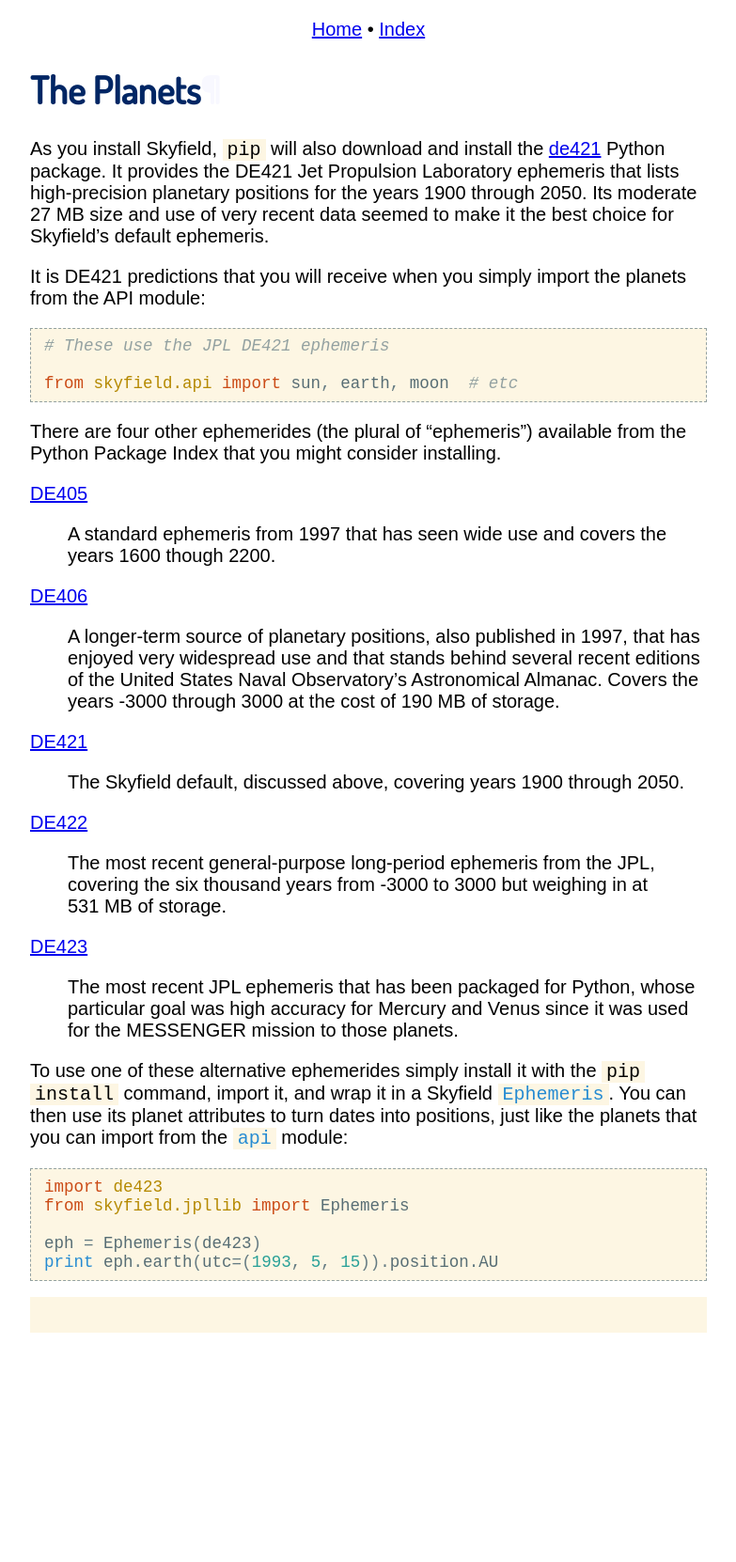
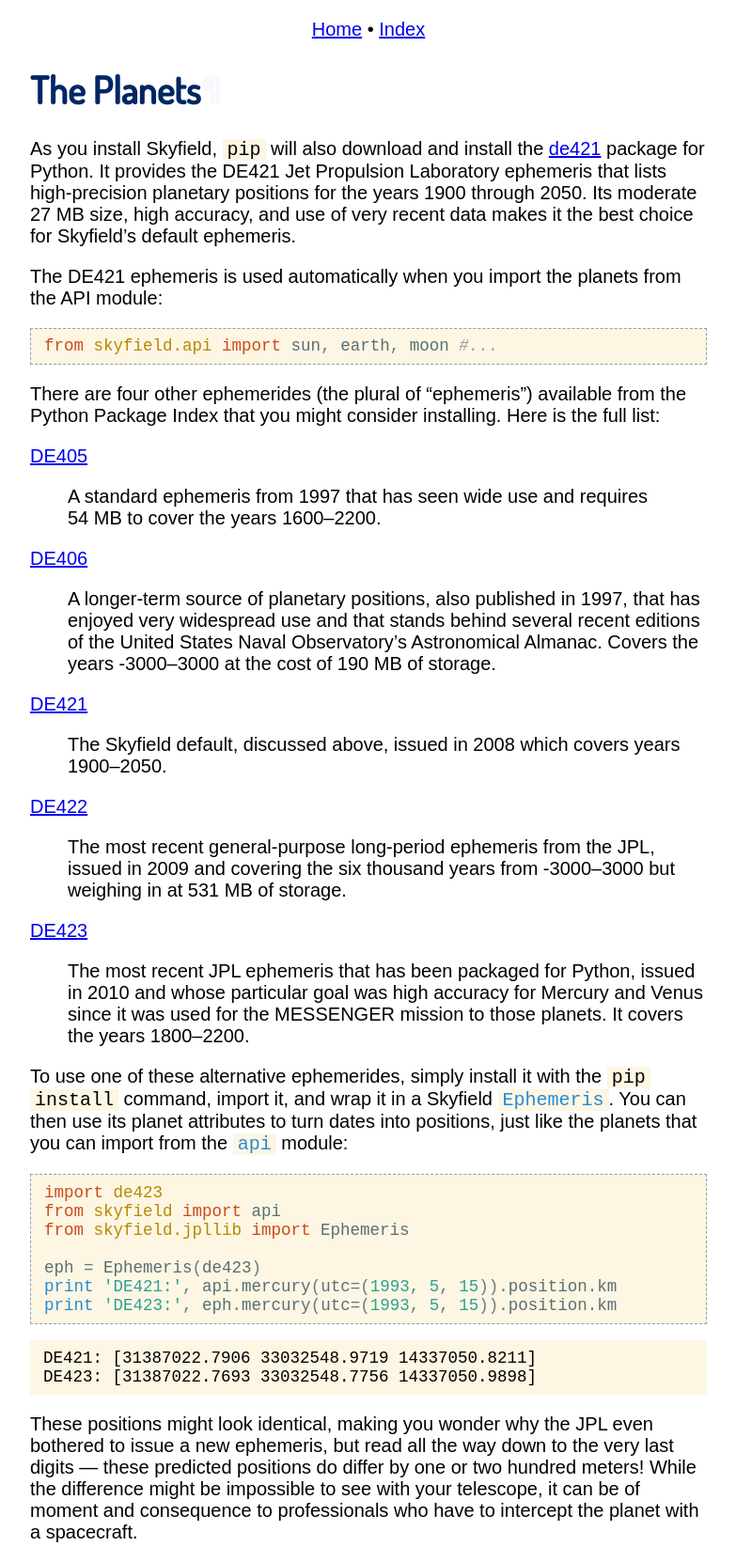
Before and after one commit to skyfielders/python-skyfield, a Sphinx documentation site: the page built from skyfield/documentation/planets.rst, in a window 1280 px wide. Shown: the whole page at 94% size, without its empty margins (248-1031 px from the left). Built offline with Sphinx 7.4.7, drawn with Linux system fonts in a browser that asks for light colours; before the commit the page ends 1435 px from its top, so only the background shows below that.

Commit message:
Show example of DE421 versus DE423

```diff
--- a/skyfield/documentation/planets.rst
+++ b/skyfield/documentation/planets.rst
@@ -3,66 +3,87 @@
  The Planets
 =============
 
+.. currentmodule:: skyfield.api
+
 As you install Skyfield,
 ``pip`` will also download and install
-the `de421 <https://pypi.python.org/pypi/de421>`_ Python package.
+the `de421 <https://pypi.python.org/pypi/de421>`_ package for Python.
 It provides the DE421 Jet Propulsion Laboratory ephemeris
 that lists high-precision planetary positions
 for the years 1900 through 2050.
-Its moderate 27 MB size and use of very recent data
-seemed to make it the best choice for Skyfield’s default ephemeris.
+Its moderate 27 MB size, high accuracy, and use of very recent data
+makes it the best choice for Skyfield’s default ephemeris.
 
-It is DE421 predictions that you will receive
-when you simply import the planets from the API module:
+The DE421 ephemeris is used automatically
+when you import the planets from the API module:
 
 .. testcode::
 
-    # These use the JPL DE421 ephemeris
-
-    from skyfield.api import sun, earth, moon  # etc
+    from skyfield.api import sun, earth, moon #...
 
 There are four other ephemerides (the plural of “ephemeris”)
 available from the Python Package Index
 that you might consider installing.
+Here is the full list:
 
 `DE405 <https://pypi.python.org/pypi/de405>`_
   A standard ephemeris from 1997 that has seen wide use
-  and covers the years 1600 though 2200.
+  and requires 54 MB to cover the years 1600–2200.
 
 `DE406 <https://pypi.python.org/pypi/de406>`_
   A longer-term source of planetary positions, also published in 1997,
   that has enjoyed very widespread use
   and that stands behind several recent editions
   of the United States Naval Observatory’s Astronomical Almanac.
-  Covers the years -3000 through 3000 at the cost of 190 MB of storage.
+  Covers the years -3000–3000 at the cost of 190 MB of storage.
 
 `DE421 <https://pypi.python.org/pypi/de421>`_
   The Skyfield default, discussed above,
-  covering years 1900 through 2050.
+  issued in 2008 which covers years 1900–2050.
 
 `DE422 <https://pypi.python.org/pypi/de422>`_
   The most recent general-purpose long-period ephemeris from the JPL,
-  covering the six thousand years
-  from -3000 to 3000 but weighing in at 531 MB of storage.
+  issued in 2009 and covering the six thousand years
+  from -3000–3000 but weighing in at 531 MB of storage.
 
 `DE423 <https://pypi.python.org/pypi/de406>`_
   The most recent JPL ephemeris that has been packaged for Python,
-  whose particular goal was high accuracy for Mercury and Venus
+  issued in 2010 and whose particular goal
+  was high accuracy for Mercury and Venus
   since it was used for the MESSENGER mission to those planets.
+  It covers the years 1800–2200.
 
-To use one of these alternative ephemerides
+To use one of these alternative ephemerides,
 simply install it with the ``pip`` ``install`` command,
 import it, and wrap it in a Skyfield :class:`~jpllib.Ephemeris`.
 You can then use its planet attributes to turn dates into positions,
 just like the planets that you can import
-from the :mod:`~skyfield.api` module:
+from the :mod:`~api` module:
+
+.. testsetup::
+
+    import numpy as np
+    np.set_printoptions(suppress=True, formatter={'float': str})
 
 .. testcode::
 
     import de423
+    from skyfield import api
     from skyfield.jpllib import Ephemeris
 
     eph = Ephemeris(de423)
-    print eph.earth(utc=(1993, 5, 15)).position.AU
+    print 'DE421:', api.mercury(utc=(1993, 5, 15)).position.km
+    print 'DE423:', eph.mercury(utc=(1993, 5, 15)).position.km
 
 .. testoutput::
+
+    DE421: [31387022.7906 33032548.9719 14337050.8211]
+    DE423: [31387022.7693 33032548.7756 14337050.9898]
+
+These positions might look identical,
+making you wonder why the JPL even bothered to issue a new ephemeris,
+but read all the way down to the very last digits —
+these predicted positions do differ by one or two hundred meters!
+While the difference might be impossible to see with your telescope,
+it can be of moment and consequence to professionals
+who have to intercept the planet with a spacecraft.
```
